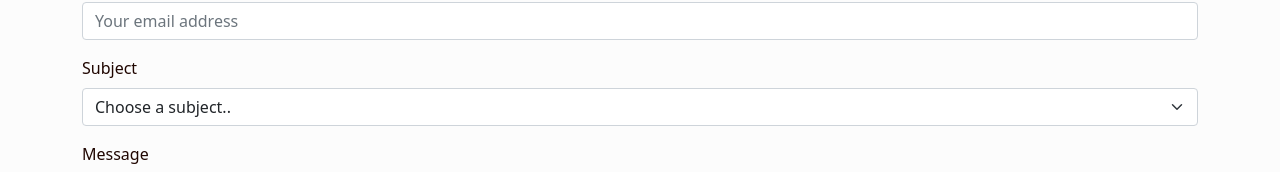
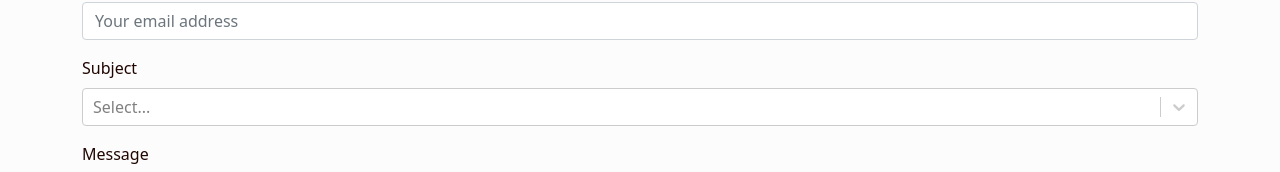
Before and after one commit to DaliaSir/js-fw-ca, a React (Create React App) app: page /contact in a window 1280 px wide. Shown: the part 394-566 px from the top of the page. Built offline with nearby package versions, Linux system fonts and the light colour scheme.

Commit message:
Add Select to ContactForm

```diff
--- a/package.json
+++ b/package.json
@@ -15,6 +15,7 @@
     "react-hook-form": "^7.22.0",
     "react-router-dom": "^6.1.1",
     "react-scripts": "4.0.3",
+    "react-select": "^5.2.1",
     "sass": "^1.45.0",
     "web-vitals": "^1.1.2",
     "yup": "^0.32.11"
--- a/src/components/contact/ContactForm.js
+++ b/src/components/contact/ContactForm.js
@@ -1,6 +1,8 @@
 import { useForm } from "react-hook-form";
+import { useState } from 'react';
 import * as yup from "yup";
 import { yupResolver } from "@hookform/resolvers/yup";
+import Select from 'react-select';
 import Form from "react-bootstrap/Form";
 
 const validationSchema = yup.object().shape({
@@ -17,6 +19,14 @@ function ContactForm() {
   });
 
   const onSubmit = data => console.log(data);
+
+  const [selectedOption, setSelectedOption] = useState(null);
+
+  const options = [
+    { value: 'one', label: 'One' },
+    { value: 'two', label: 'Two' },
+    { value: 'three', label: 'Three' }
+  ]
 
   return (
     <div className="contact-container__form">
@@ -38,13 +48,8 @@ function ContactForm() {
         </Form.Group>
         <Form.Group className="mb-3 contact-container__form--form-group" >
           <Form.Label>Subject</Form.Label>
-          <Form.Select {...register("subject")}>
-            <option value="">Choose a subject..</option>
-            <option value="1">One</option>
-            <option value="2">Two</option>
-            <option value="3">Three</option>
-            {errors.subject && <span>{errors.subject.message}</span>}
-          </Form.Select>
+          <Select options={options} defaultValue={selectedOption} onChange={setSelectedOption} {...register("subject")} />
+          {errors.subject && <span>{errors.subject.message}</span>}
         </Form.Group>
         <Form.Group className="mb-3 contact-container__form--form-group" >
           <Form.Label>Message</Form.Label>
```
Also changed, not shown: 1 other file (tests, documents, lock files or other folders).
